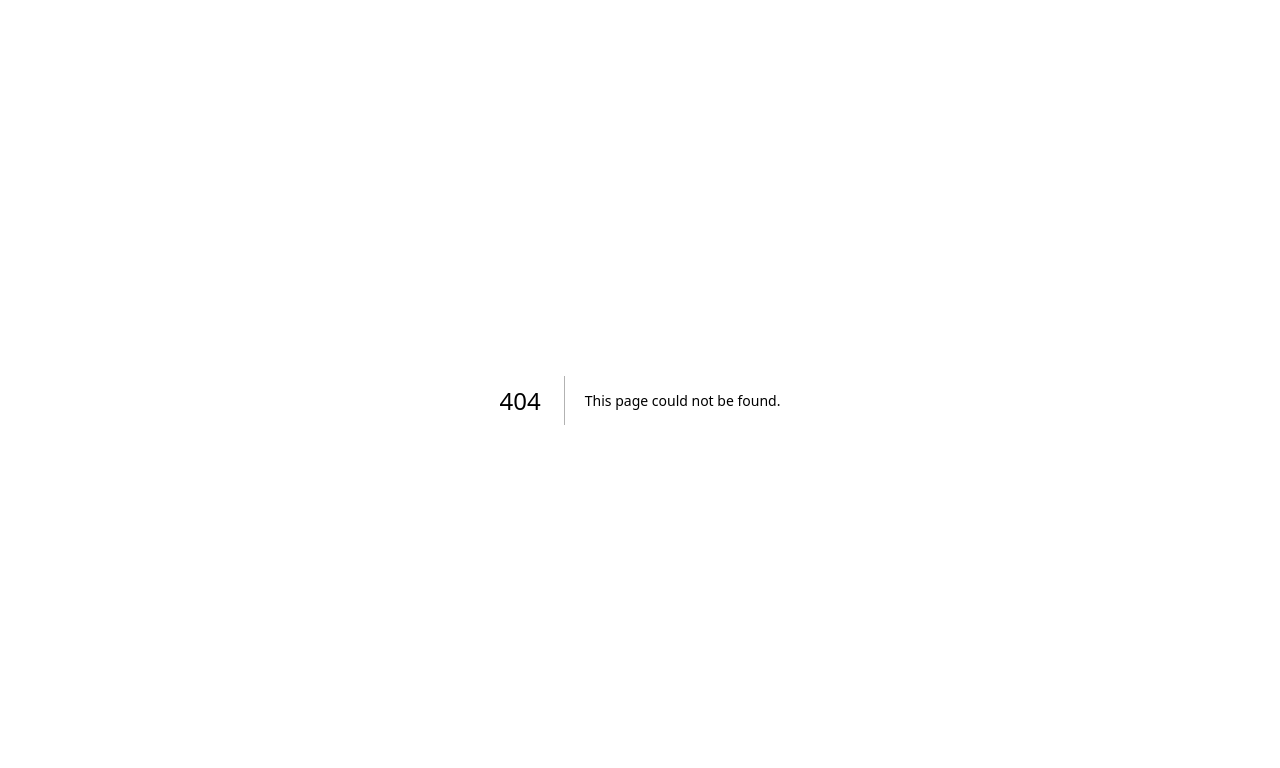
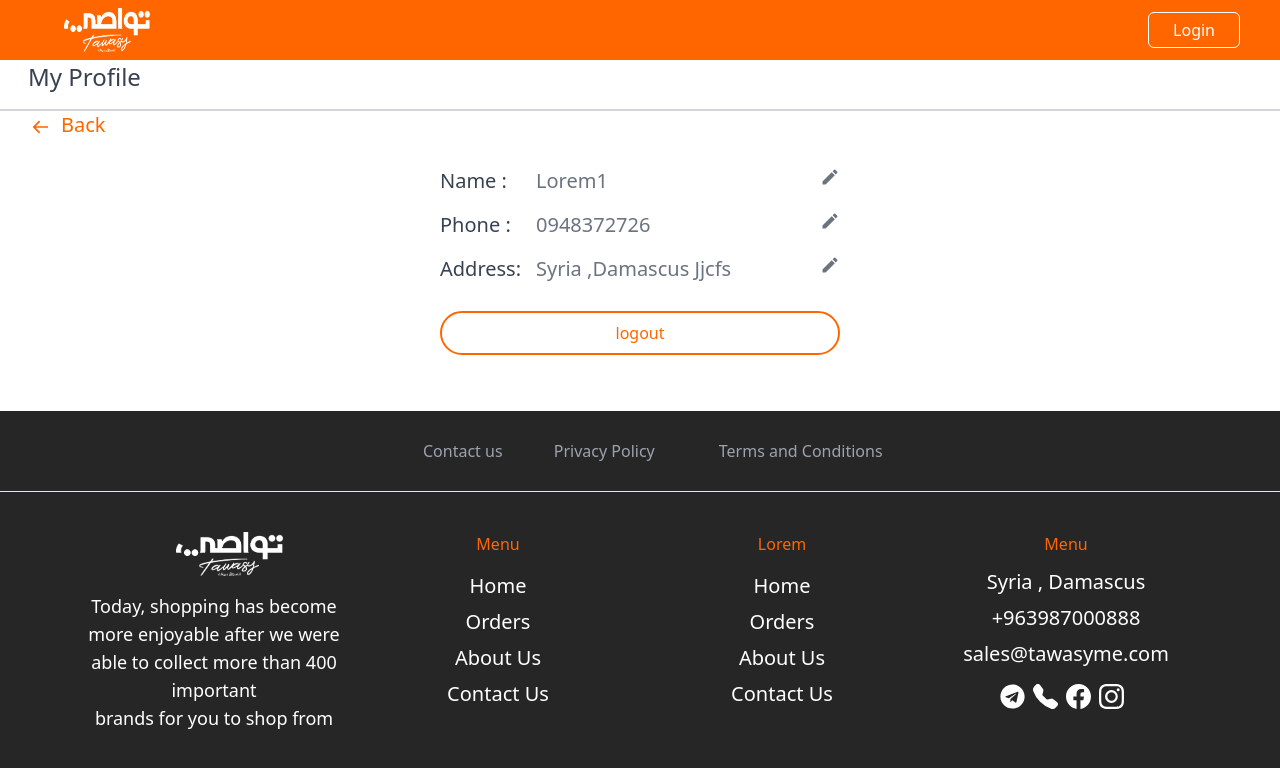
Before and after one commit to deskindamas/project.absi.live, a Next.js app: page /customer/MyProfile in a window 1280 px wide. Before the commit this address had no page. Shown: the top 768 px of the page. Built offline with nearby package versions, Linux system fonts and the light colour scheme; a web font is replaced by a local one.

Commit message:
finished customer pages without linking all and started the admin pages

```diff
--- a/components/CartCustomer/cart.js
+++ b/components/CartCustomer/cart.js
@@ -31,7 +31,7 @@ const Cart = ({ onClose, show, className }) => {
     },
     {
       id: 3,
-      image: Item,
+      image: photo,
       name: "Suger",
       price: "190",
       total: "410",
@@ -50,8 +50,8 @@ const Cart = ({ onClose, show, className }) => {
     <div
       className={`fixed flex top-[7%] z-50 right-0 h-full  bg-transparent transition-all duration-700 ${show == false ? `w-0` : `w-full` } `}
     >
-      <div className="w-[60%] bg-transparent " onClick={onClose}></div>
-      <div className={`w-[40%] bg-white`}>
+      <div className="md:w-[60%] w-0 bg-transparent " onClick={onClose}></div>
+      <div className={`md:w-[40%] w-[100%] bg-white`}>
         <div className="">
           <div className="flex px-4 bg-gray-50 justify-between pt-3 pb-3">
             <h3 className="flex font-medium text-xl text-gray-600 ml-2 select-none ">
--- a/components/FooterCustomer/Footer.js
+++ b/components/FooterCustomer/Footer.js
@@ -11,25 +11,24 @@ const Footer =() => {
   return (
         <div className='bg-[#262626]  bottom-0 w-full pb-10 pt-5'>
           <div >
-        <div className='flex justify-center pb-5 text-gray-400'>
-        <Link className='mr-[5%]' href='#'>Contact us</Link>
-         <Link className='mr-[5%]' href='#'>Privacy Policy</Link>
-         <Link href='#'>Terms and Conditions</Link>
-
+        <div className='md:flex md:justify-center items-center text-center pb-5 text-gray-400'>
+        <div className='mr-[2%] ml-[2%]'><Link className='my-2' href='#'>Contact us</Link></div>
+        <div className='mr-[5%] ml-[2%]'> <Link className='my-2' href='#'>Privacy Policy</Link> </div>
+        <div className='my-2'><Link href='#'>Terms and Conditions</Link> </div>
         </div>
         <hr/>
         </div>
         <div className='grid md:grid-cols-4 sm:grid-cols-1 grid-col-1 gap-4 px-20 py-10'>
         <div className='items-center'>
-        <Image src={Logo} alt='logo' className='w-[40%] ml-20 mb-4'/>
-        <p className='text-white text-center'>Today, shopping has become more enjoyable after we were<br/>
+        <Image src={Logo} alt='logo' className='w-[40%] ml-24 mb-4'/>
+        <p className='text-white text-lg text-center'>Today, shopping has become more enjoyable after we were<br/>
           able to collect more than 400 important<br/> brands for you to shop from
            </p>
         </div>
 
         <div className='text-white items-center text-center'>
         <h2 className='mb-4 text-skin-primary'>Menu</h2>
-        <ul>
+        <ul className='text-xl'>
         <li className='mb-2'><Link href='#'>Home</Link></li>
         <li className='mb-2'><Link href='#'>Orders</Link></li>
         <li className='mb-2'><Link href='#'>About Us</Link></li>
@@ -40,7 +39,7 @@ const Footer =() => {
 
         <div className='text-white items-center text-center'>
         <h2 className='mb-4 text-skin-primary'>Lorem</h2>
-        <ul>
+        <ul className='text-xl'>
         <li className='mb-2'><Link href='#'>Home</Link></li>
         <li className='mb-2'><Link href='#'>Orders</Link></li>
         <li className='mb-2'><Link href='#'>About Us</Link></li>
@@ -50,16 +49,16 @@ const Footer =() => {
 
         <div className='text-white items-center text-center'>
         <h2 className='mb-3 text-skin-primary'>Menu</h2>
-        <ul>
-        <li className='mb-2'><Link href='#'>Syria , Damascus</Link></li>
+        <ul className='text-xl'>
+        <li className='mb-2 '><Link href='#'>Syria , Damascus</Link></li>
         <li className='mb-2'><Link href='#'>+963987000888</Link></li>
         <li className='mb-2'><Link href='#'>sales@tawasyme.com</Link></li>
         <div className='mt-4'>
          <ul className='flex justify-center'>
-         <li className='mr-2'><Link href='https://t.me/tawasyshopping'><FaTelegram className='w-[20px] h-[20px]'/> </Link></li>
-          <li className='mr-2'><Link href='#'><BsFillTelephoneFill className='w-[20px] h-[20px]'/> </Link></li>
-          <li className='mr-2'><Link href='#'><BsFacebook className='w-[20px] h-[20px]'/> </Link></li>
-          <li className='mr-2'><Link href='#'><BsInstagram className='w-[20px] h-[20px]'/> </Link></li>
+         <li className='mr-2'><Link href='https://t.me/tawasyshopping'><FaTelegram className='w-[25px] h-[25px]'/> </Link></li>
+          <li className='mr-2'><Link href='#'><BsFillTelephoneFill className='w-[25px] h-[25px]'/> </Link></li>
+          <li className='mr-2'><Link href='#'><BsFacebook className='w-[25px] h-[25px]'/> </Link></li>
+          <li className='mr-2'><Link href='#'><BsInstagram className='w-[25px] h-[25px]'/> </Link></li>
          </ul>
          </div>
         </ul>
--- a/components/NavbarCustomer/navbar.js
+++ b/components/NavbarCustomer/navbar.js
@@ -4,10 +4,14 @@ import TawasyLogo from "../.../../../public/images/tawasylogowhite.png";
 import Link from "next/link";
 import { BsFillBagFill } from "react-icons/bs";
 import Cart from "../CartCustomer/cart";
+import { CgProfile } from "react-icons/cg";
 import styles from "../../components/componentsStyling/sellerStyles.module.css";
 import { propTypesSelected } from "@material-tailwind/react/types/components/select";
+import { useRouter } from "next/router";
 
 function Navbar() {
+
+  const router = useRouter();
   const [showCartSidebar, setShowCartSidebar] = useState(false);
   const [isLoggedIn, setIsLoggedIn] = useState(false);
 
@@ -44,6 +48,10 @@ function Navbar() {
               <button onClick={handleCartButtonClick}>
                 <BsFillBagFill className="text-white w-[20px] h-[20px]  " />
               </button>
+
+              <button onClick={() => {router.push(`/customer/MyProfile`)}}>
+                <CgProfile className="text-white w-[25px] h-[25px] mb-[-3px]" />
+              </button>
             </div>
           )}
           {/* <Link className="text-white md:mr-6 mr-2 mt-[10px]" href="#">
--- /dev/null
+++ b/pages/customer/MyProfile/index.js
@@ -0,0 +1,174 @@
+import withLayoutCustomer from "@/components/wrapping components/WrappingCustomerLayout";
+import { Ring } from "@uiball/loaders";
+import { useRouter } from "next/router";
+import React from "react";
+import { useRef } from "react";
+import { useState } from "react";
+import { BiArrowBack } from "react-icons/bi";
+import { MdModeEditOutline } from "react-icons/md";
+
+function MyProfile() {
+    const router = useRouter();
+  const nameRef = useRef();
+  const phoneRef = useRef();
+  const addressRef = useRef();
+  const [isEditingName, setIsEditingName] = useState(false);
+  const [isEditingPhone, setIsEditingPhone] = useState(false);
+  const [isEditingAddress, setIsEditingAddress] = useState(false);
+  const [isSavingName, setisSavingName] = useState(false);
+  const [isSavingPhone, setisSavingPhones] = useState(false);
+  const [isSavingAddress, setisSavingAddress] = useState(false);
+
+
+  const handleSaveNameClick = () => {
+    setisSavingName(false);
+  };
+  const handleSavePhoneClick = () => {
+    setisSavingPhones(false);
+  };
+  const handleSaveAddressClick = () => {
+    setisSavingAddress(false);
+  };
+
+  return (
+    <div>
+      <h1 className="border-b-2 border-gray-300 py-4 text-2xl text-gray-700 font-medium pl-7">
+        My Profile
+      </h1>
+      <div>
+      <p className="flex items-center w-max ml-7 text-xl text-skin-primary cursor-pointer select-none hover:border-b-2 hover:border-skin-primary " onClick={() => {router.back()}}><BiArrowBack className=" w-[25px] h-[20px] mr-2 mb-[-5px]"  />Back</p>
+      </div>
+      <div className="py-7 flex justify-center">
+        <div>
+          <div className="flex justify-between w-[400px] mb-4">
+            <div className="flex">
+              <label className="text-xl text-gray-700 font-medium pr-2 w-24">
+                Name :{" "}
+              </label>
+              {isEditingName ? (
+                <input
+                  className="border-b-2 border-skin-primary outline-none"
+                  type="text"
+                  placeholder="name"
+                  ref={nameRef}
+                />
+              ) : (
+                <p className="capitalize text-xl text-gray-500 font-medium">
+                 lorem1
+                </p>
+              )}
+            </div>
+            <div>
+              {isEditingName ? (
+                isSavingName == true ? (
+                    <Ring
+                      size={20}
+                      lineWeight={5}
+                      speed={2}
+                      color="#ff6600"
+                    />
+                ) : (
+                  <button onClick={handleSaveNameClick}>Save</button>
+                )
+              ) : (
+                <MdModeEditOutline
+                  className="w-[20px] h-[20px] text-gray-500"
+                  onClick={() => {
+                    setIsEditingName(true);
+                  }}
+                />
+              )}
+            </div>
+          </div>
+
+          <div className="flex justify-between w-[400px] mb-4">
+            <div className="flex">
+              <label className="text-xl text-gray-700 font-medium pr-2 w-24">
+                Phone :{" "}
+              </label>
+              {isEditingPhone ? (
+                <input
+                  className="border-b-2 border-skin-primary outline-none"
+                  type="text"
+                  placeholder="number"
+                  ref={phoneRef}
+                />
+              ) : (
+                <p className="capitalize text-xl text-gray-500 font-medium">
+                 0948372726
+                </p>
+              )}
+            </div>
+            <div>
+              {isEditingPhone ? (
+                 isSavingPhone == true ? (
+                    <Ring
+                      size={20}
+                      lineWeight={5}
+                      speed={2}
+                      color="#ff6600"
+                    />
+                ) : (
+                  <button onClick={handleSavePhoneClick}>Save</button>
+                )
+              ) : (
+                <MdModeEditOutline
+                  className="w-[20px] h-[20px] text-gray-500"
+                  onClick={() => {
+                    setIsEditingPhone(true);
+                  }}
+                />
+              )}
+            </div>
+          </div>
+
+          <div className="flex justify-between w-[400px] mb-4">
+            <div className="flex">
+              <label className="text-xl text-gray-700 font-medium pr-2 w-24">
+                Address:{" "}
+              </label>
+              {isEditingAddress ? (
+                <input
+                  className="border-b-2 border-skin-primary outline-none"
+                  type="text"
+                  placeholder="address"
+                  ref={addressRef}
+                />
+              ) : (
+                <p className="capitalize text-xl text-gray-500 font-medium">
+                 syria ,Damascus jjcfs
+                </p>
+              )}
+            </div>
+            <div>
+            {isEditingAddress ? (
+                isSavingAddress== true ? (
+                    <Ring
+                      size={20}
+                      lineWeight={5}
+                      speed={2}
+                      color="#ff6600"
+                    />
+                ) : (
+                  <button onClick={handleSaveAddressClick}>Save</button>
+                )
+              ) : (
+                <MdModeEditOutline
+                  className="w-[20px] h-[20px] text-gray-500"
+                  onClick={() => {
+                    setIsEditingAddress(true);
+                  }}
+                />
+              )}
+            </div>
+          </div>
+          <div className="flex justify-center w-full my-7">
+          <button className="border-2 border-skin-primary text-skin-primary rounded-full w-full py-2">logout</button>
+          </div>
+        </div>
+      </div>
+    </div>
+  );
+}
+
+export default withLayoutCustomer(MyProfile);
```
Also changed, not shown: pages/AboutUs/index.js (renamed from pages/customer/AboutUs/index.js), pages/ContactUs/index.js (renamed from pages/customer/ContactUs/index.js), pages/PrivacyPolicy/index.js (renamed from pages/customer/PrivacyPolicy/index.js), pages/TermsAndConditions/index.js (renamed from pages/customer/TermsAndConditions/index.js), public/images/logo-tawasy--gray.png (added).
